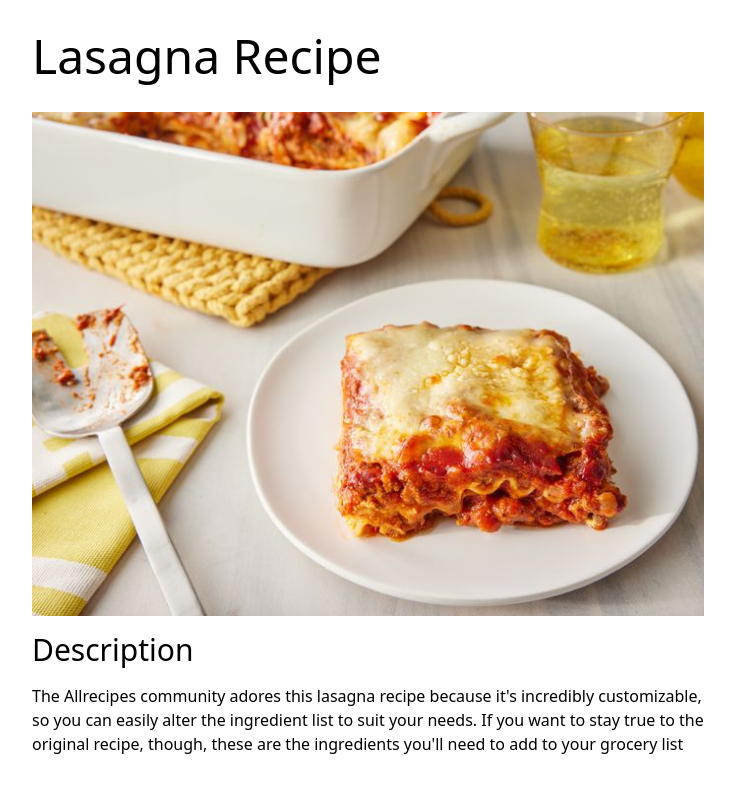
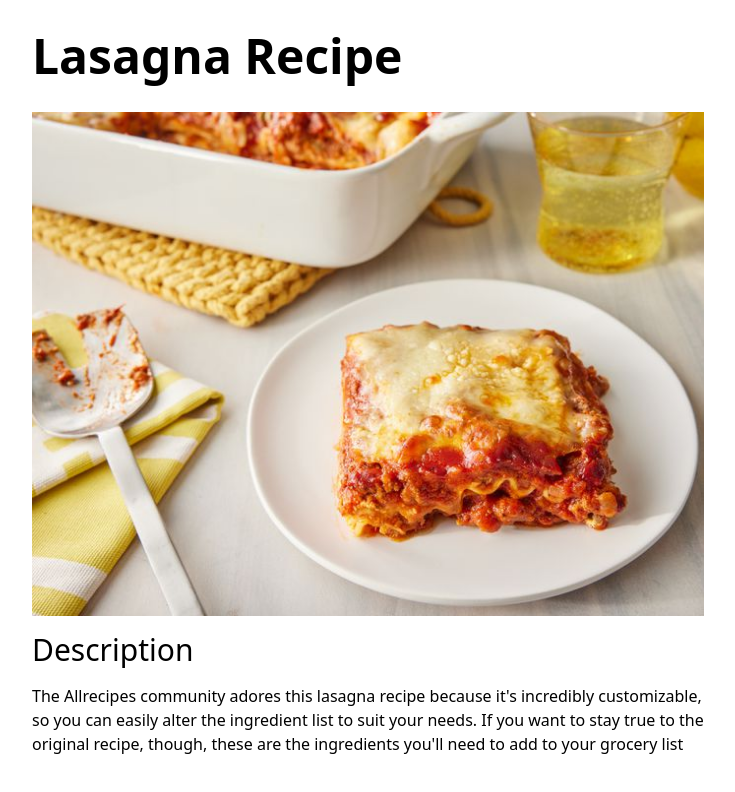
Before and after one commit to dannydickson/odin-recipes, a plain HTML site: page recipes/lasagna.html in a window 1280 px wide. Shown: the whole page, without its empty margins (272-1007 px from the left). Drawn offline with nearby package versions, Linux system fonts and the light colour scheme.

Commit message:
standardize h1 styling across pages

```diff
--- a/recipes/lasagna.html
+++ b/recipes/lasagna.html
@@ -8,7 +8,7 @@
 </head>
 <body>
 	<div class="max-w-2xl mx-auto">
-	<h1 class="text-5xl my-8">Lasagna Recipe</h1>
+	<h1 class="text-5xl font-bold my-8">Lasagna Recipe</h1>
 	<img src="../images/lasagna.jpg">
 	<h2 class="text-3xl my-4">Description</h2>
 	<p>The Allrecipes community adores this lasagna recipe because it's incredibly customizable, so you can easily alter the ingredient list to suit your needs. If you want to stay true to the original recipe, though, these are the ingredients you'll need to add to your grocery list</p>
```
